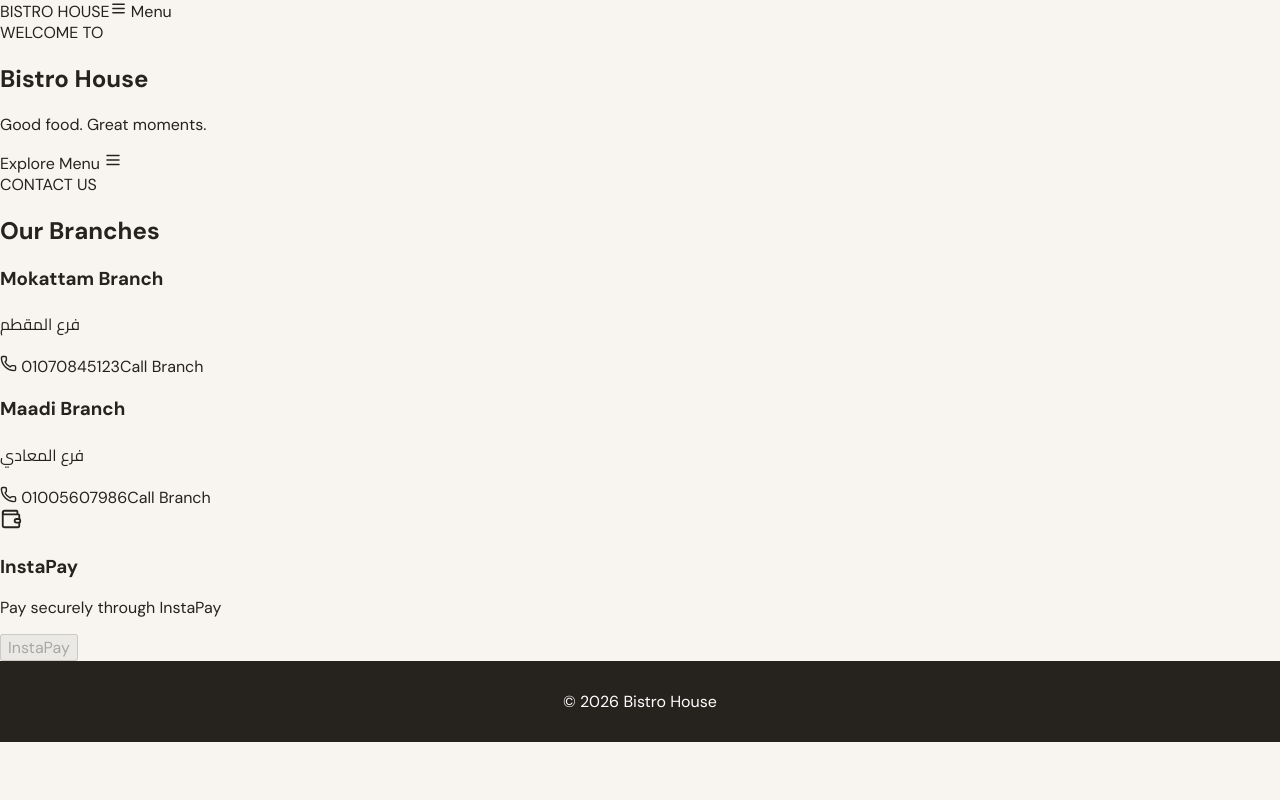
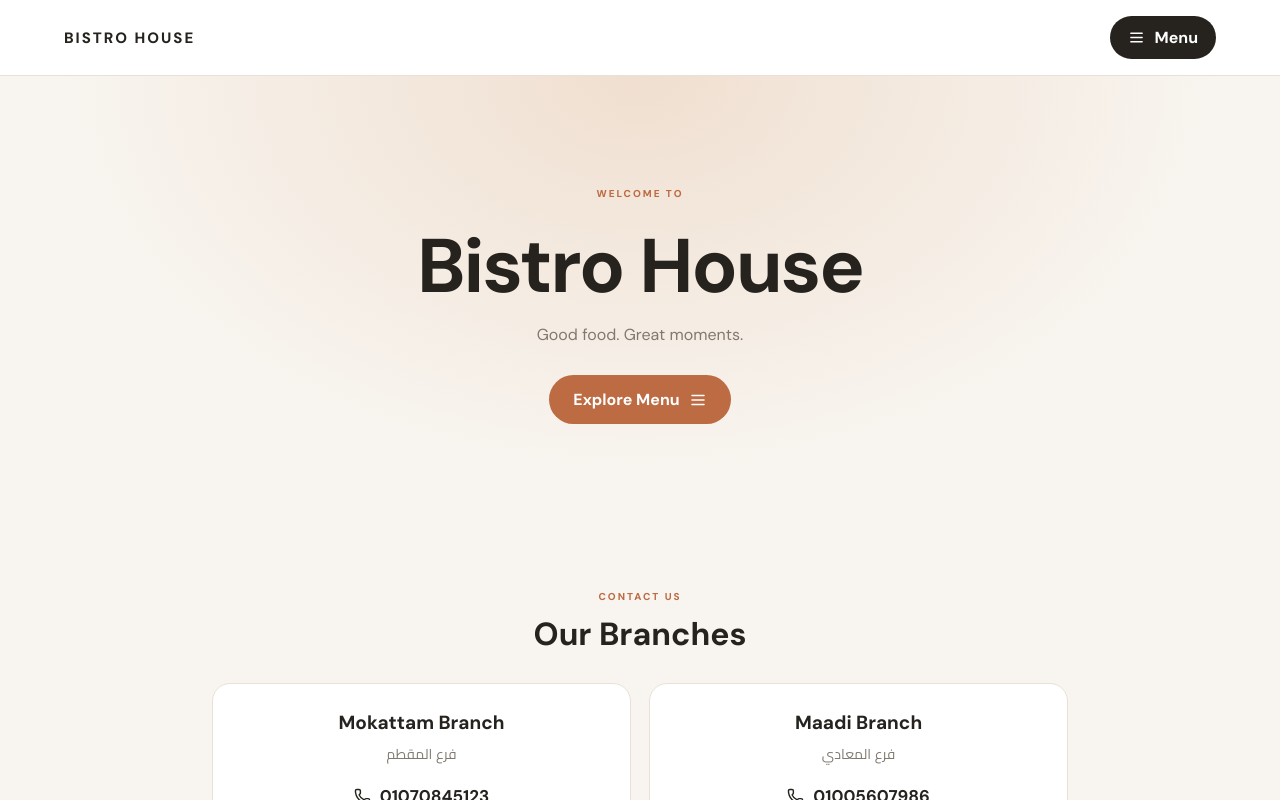
Before and after one commit to scainit/restaurant-menu-template, a Next.js app: page / in a window 1280 px wide. Shown: the top 800 px of the page. Built offline with nearby package versions, Linux system fonts and the light colour scheme.

Commit message:
Style Bistro House landing page

```diff
--- a/src/app/globals.css
+++ b/src/app/globals.css
@@ -65,3 +65,33 @@
 .delivery-note{font-size:12px;line-height:1.7;color:var(--muted);background:#f8f5f0;border-radius:10px;padding:12px;margin:0 0 14px}
 .checkout:disabled{opacity:.45;cursor:not-allowed}
 .checkout svg{margin-inline-start:8px}
+
+
+/* Bistro House landing page */
+.landing-page{min-height:100vh;background:var(--bg)}
+.landing-header{height:76px;padding:0 max(5vw,20px);display:flex;align-items:center;justify-content:space-between;background:#fff;border-bottom:1px solid var(--line)}
+.landing-brand{font-size:15px;font-weight:800;letter-spacing:2px}
+.landing-menu-link,.landing-menu-button{display:inline-flex;align-items:center;justify-content:center;gap:9px;border-radius:30px;font-weight:700}
+.landing-menu-link{padding:11px 18px;background:var(--ink);color:#fff}
+.landing-hero{text-align:center;padding:105px 20px 95px;background:radial-gradient(ellipse at top,#f0dfd0 0,transparent 65%)}
+.landing-kicker,.landing-section-title>span{font-size:10px;letter-spacing:2px;color:var(--accent);font-weight:800}
+.landing-hero h1{font-size:clamp(42px,8vw,76px);letter-spacing:-2px;margin:15px 0 8px}
+.landing-hero p{color:var(--muted);margin:0 0 30px}
+.landing-menu-button{padding:14px 24px;background:var(--accent);color:#fff}
+.landing-content{max-width:900px;margin:0 auto;padding:65px 22px 90px}
+.landing-section-title{text-align:center;margin-bottom:28px}
+.landing-section-title h2{font-size:32px;margin:8px 0}
+.landing-branches{display:grid;grid-template-columns:repeat(2,minmax(0,1fr));gap:18px}
+.landing-branch{background:#fff;border:1px solid var(--line);border-radius:18px;padding:26px;text-align:center}
+.landing-branch h3{margin:0 0 6px;font-size:19px}
+.landing-branch p{margin:0 0 18px;color:var(--muted);font-size:14px}
+.landing-phone{display:flex;justify-content:center;align-items:center;gap:9px;font-weight:700;font-size:17px;margin-bottom:18px}
+.landing-branch-button{display:flex;justify-content:center;background:#f3e8df;color:#8e4b2e;padding:12px 18px;border-radius:25px;font-weight:700}
+.landing-payment{margin-top:20px;padding:20px 22px;background:#fff;border:1px solid var(--line);border-radius:16px;display:flex;align-items:center;gap:14px}
+.landing-payment>svg{color:var(--accent);flex:none}
+.landing-payment>div{flex:1}
+.landing-payment h3{margin:0 0 4px;font-size:16px}
+.landing-payment p{margin:0;color:var(--muted);font-size:12px}
+.landing-payment button{border:0;border-radius:24px;background:#eee9e3;color:#8a8178;padding:11px 18px;font-weight:700;cursor:not-allowed}
+.landing-footer{text-align:center;padding:24px;background:var(--ink);color:#b9b0a6;font-size:12px}
+@media(max-width:600px){.landing-hero{padding:78px 18px 70px}.landing-branches{grid-template-columns:1fr}.landing-content{padding:48px 15px 70px}.landing-payment{align-items:flex-start;flex-wrap:wrap}.landing-payment button{margin-left:auto}}
```
